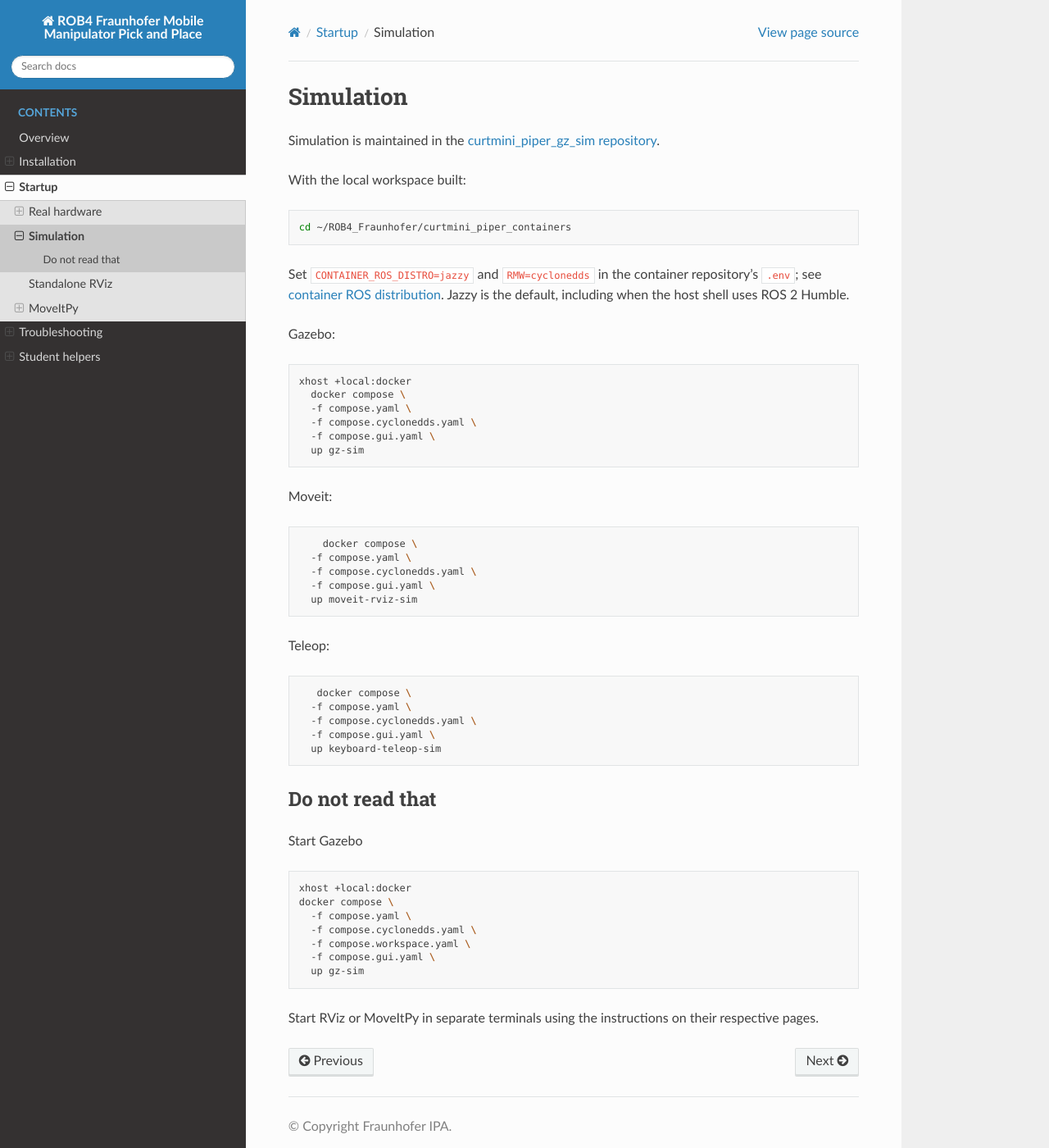
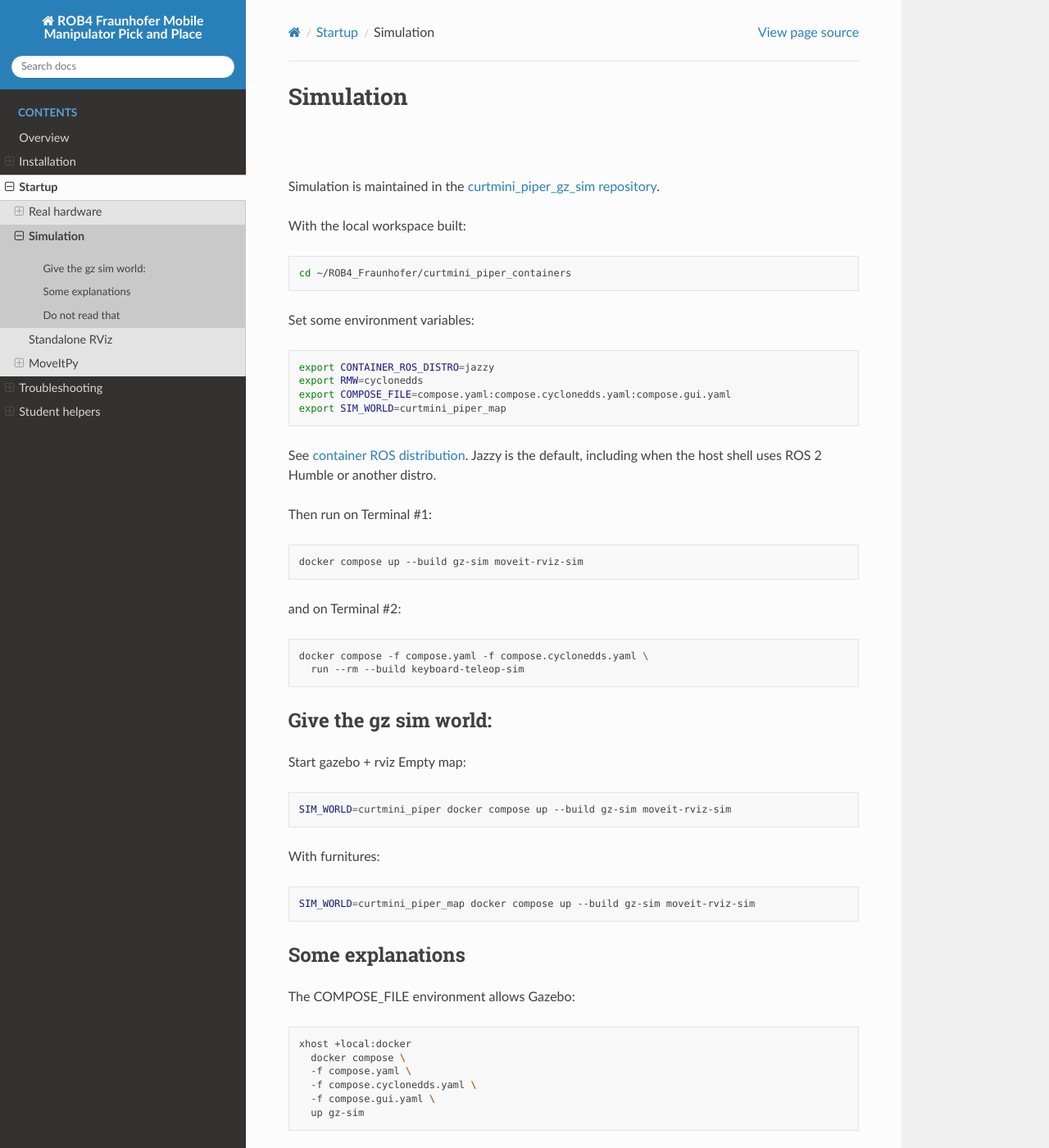
Before and after one commit to 2026-2027-ROB4-Fraunhofer/project-docs, a Sphinx documentation site: the page built from docs/startup/simulation.md, in a window 1280 px wide and 1400 px high. Shown: the whole window at 82% size. Built offline with Sphinx 7.4.7 and the Read the Docs theme 3.1.0, drawn with Linux system fonts in a browser that asks for light colours.

Commit message:
add git help

````diff
--- a/docs/startup/simulation.md
+++ b/docs/startup/simulation.md
@@ -1,5 +1,6 @@
 # Simulation
 
+##
 Simulation is maintained in the
 [curtmini_piper_gz_sim repository](https://github.com/ipa-may/curtmini_piper_gz_sim).
 
@@ -9,11 +10,45 @@
 cd ~/ROB4_Fraunhofer/curtmini_piper_containers
 ```
 
+Set some environment variables:
+```sh
+export CONTAINER_ROS_DISTRO=jazzy
+export RMW=cyclonedds
+export COMPOSE_FILE=compose.yaml:compose.cyclonedds.yaml:compose.gui.yaml
+export SIM_WORLD=curtmini_piper_map
+```
 
-Set `CONTAINER_ROS_DISTRO=jazzy` and `RMW=cyclonedds` in the container
-repository's `.env`; see [container ROS distribution](../installation/software/docker.md#container-ros-distribution).
-Jazzy is the default, including when the host shell uses ROS 2 Humble.
+See [container ROS distribution](../installation/software/docker.md#container-ros-distribution).
+Jazzy is the default, including when the host shell uses ROS 2 Humble or another distro.
 
+Then run on Terminal #1:
+```sh
+docker compose up --build gz-sim moveit-rviz-sim
+```
+
+and on Terminal #2:
+```sh
+docker compose -f compose.yaml -f compose.cyclonedds.yaml \
+  run --rm --build keyboard-teleop-sim
+```
+
+
+## Give the gz sim world:
+
+Start gazebo + rviz
+Empty map:
+```sh
+SIM_WORLD=curtmini_piper docker compose up --build gz-sim moveit-rviz-sim
+```
+
+With furnitures:
+```sh
+SIM_WORLD=curtmini_piper_map docker compose up --build gz-sim moveit-rviz-sim
+```
+
+## Some explanations
+
+The COMPOSE_FILE environment allows
 Gazebo:
 ```sh
 xhost +local:docker
````
Also changed, not shown: other parts of docs/startup/simulation.md (+0 -2 lines), docs/student_helpers/Tools/git.md (added, +101 -0 lines), docs/student_helpers/Tools/index.md (+1 -0 lines), 1 other file.
